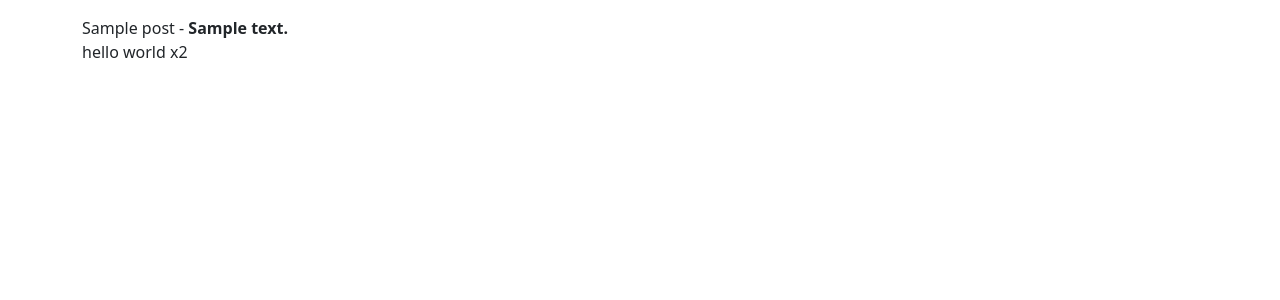
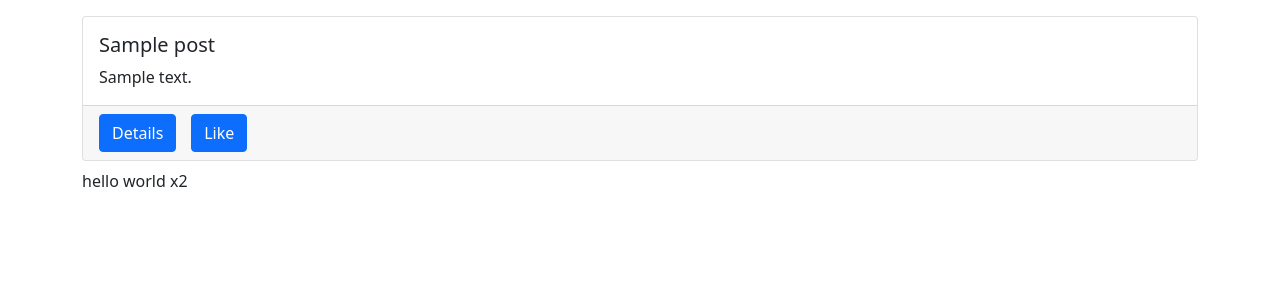
Before and after one commit to Josers17/NAD-A4, a Django app: page / in a window 1280 px wide. Shown: the top 300 px of the page. Run offline with Django 5.2, Linux system fonts and the light colour scheme; tables that the repository leaves empty hold one stand-in row (values such as "Sample post"); some libraries are stand-ins or nearby versions.

Commit message:
Create posts cards

```diff
--- a/dj_ajax/src/posts/static/posts/main.js
+++ b/dj_ajax/src/posts/static/posts/main.js
@@ -27,8 +27,22 @@ $.ajax({
             console.log(data)
             data.forEach(el => {
                 postsBox.innerHTML += `
-                    ${el.title} - <b>${el.body}</b><br>
-                `
+                <div class="card mb-2">
+                    <div class="card-body">
+                        <h5 class="card-title">${el.title}</h5>
+                        <p class="card-text">${el.body}</p>
+                    </div>
+                    <div class="card-footer">
+                        <div class="row">
+                            <div class="col-1">
+                                <a href="#" class="btn btn-primary">Details</a>
+                            </div>
+                            <div class="col-1">
+                                <a href="#" class="btn btn-primary">Like</a>
+                            </div>
+                        </div>
+                    </div>
+                </div>                `
             });
         }, 100)
     },
--- a/dj_ajax/src/posts/templates/posts/main.html
+++ b/dj_ajax/src/posts/templates/posts/main.html
@@ -13,7 +13,7 @@ posts
     <!-- {% for obj in qs %}
         {{obj.title}} - {{obj.body}} <br>
     {% endfor %} -->
-    <div id="spinner-box">
+    <div id="spinner-box" class="text-center">
         <div class="spinner-border" role="status"></div>
     </div>
     <div id="posts-box"></div>
```
